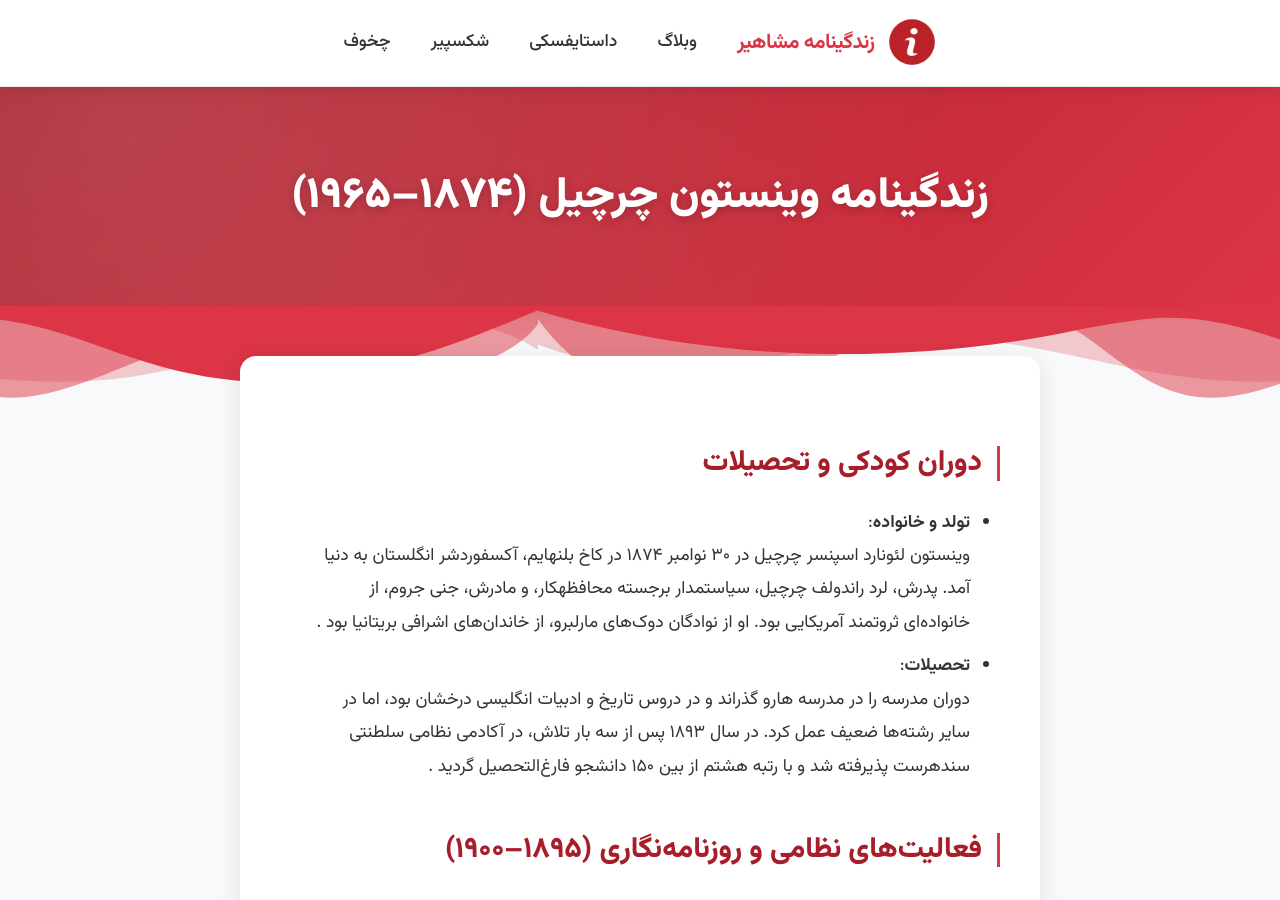
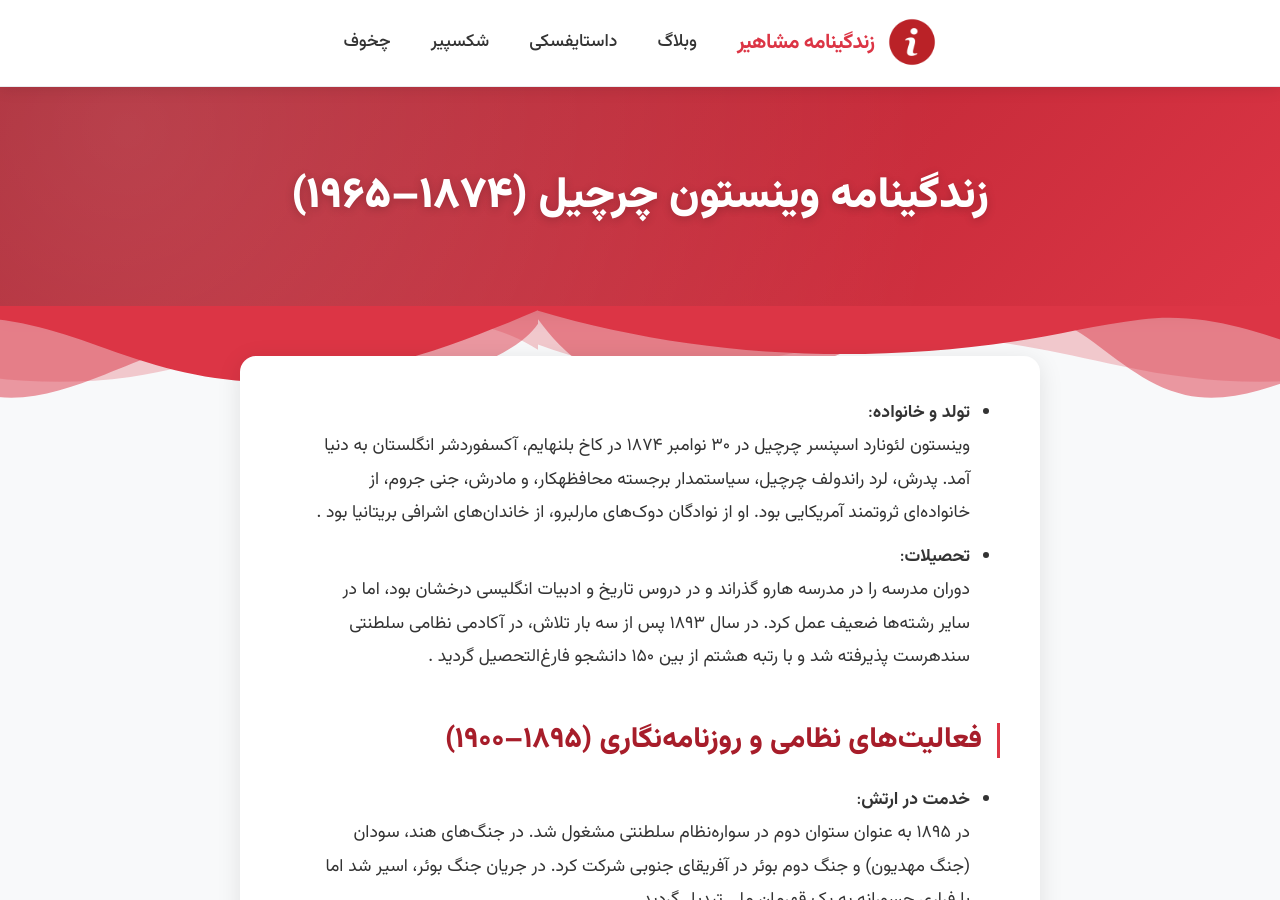
Before and after one commit to darkblog/darkblog.github.io, a Jekyll site: the page built from _posts/2025-7-6-72.md, in a window 1280 px wide and 900 px high. Built offline with Jekyll 4.4.1, drawn with Linux system fonts in a browser that asks for light colours.

Commit message:
Update 2025-7-6-72.md

```diff
--- a/_posts/2025-7-6-72.md
+++ b/_posts/2025-7-6-72.md
@@ -3,7 +3,6 @@ layout: post
 title: زندگینامه وینستون چرچیل (۱۸۷۴–۱۹۶۵)
 ---
 
-## دوران کودکی و تحصیلات
 - **تولد و خانواده**:
   وینستون لئونارد اسپنسر چرچیل در ۳۰ نوامبر ۱۸۷۴ در کاخ بلنهایم، آکسفوردشر انگلستان به دنیا آمد. پدرش، لرد راندولف چرچیل، سیاستمدار برجسته محافظهکار، و مادرش، جنی جروم، از خانواده‌ای ثروتمند آمریکایی بود. او از نوادگان دوک‌های مارلبرو، از خاندان‌های اشرافی بریتانیا بود .
 - **تحصیلات**:
```
